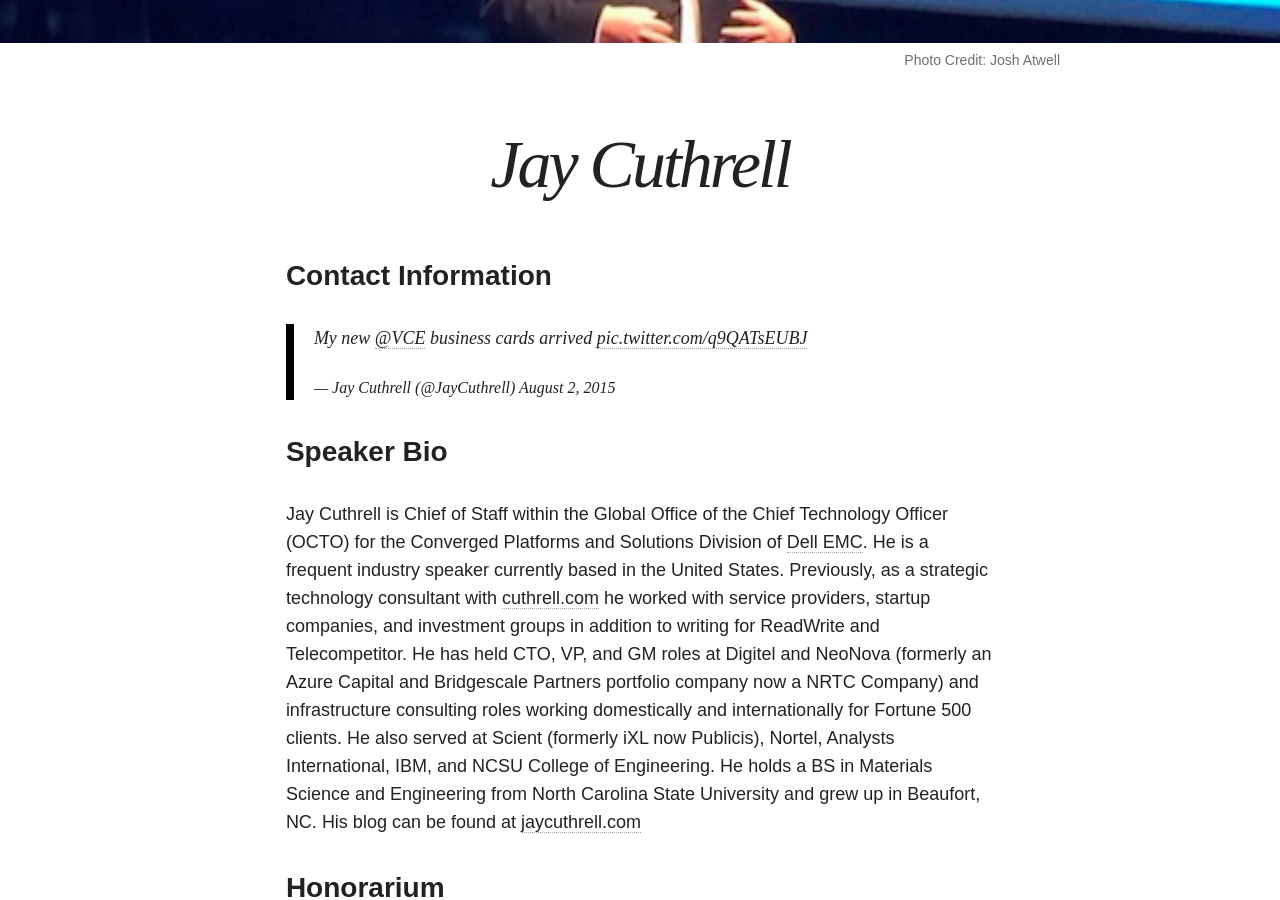
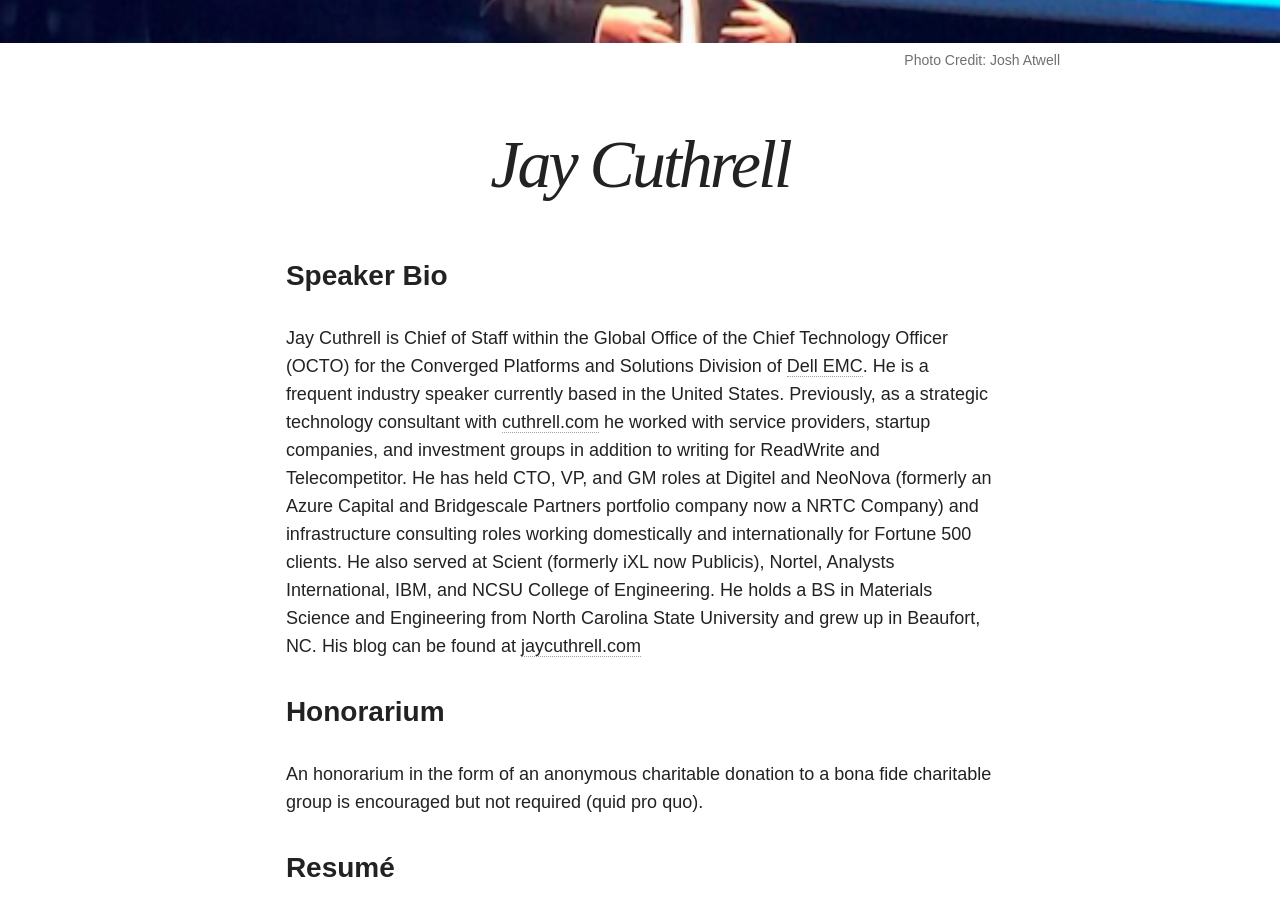
Before and after one commit to nsshommo/jaycuthrell.github.io, a Jekyll site: the page built from index.md, in a window 1280 px wide and 900 px high, scrolled down 483 px. Built offline with Jekyll 4.4.1, drawn with Linux system fonts in a browser that asks for light colours; nearby versions of some CDN libraries; comment, search, counter and statistics services are not loaded.

Commit message:
removing VCE references

```diff
--- a/index.md
+++ b/index.md
@@ -6,11 +6,6 @@ image:
   credit: Josh Atwell
   creditlink: https://twitter.com/josh_atwell
 ---
-### Contact Information
-
-<blockquote class="twitter-tweet" lang="en"><p lang="en" dir="ltr">My new <a href="https://twitter.com/VCE">@VCE</a> business cards arrived <a href="http://t.co/q9QATsEUBJ">pic.twitter.com/q9QATsEUBJ</a></p>&mdash; Jay Cuthrell (@JayCuthrell) <a href="https://twitter.com/JayCuthrell/status/627899573449535492">August 2, 2015</a></blockquote>
-<script async src="//platform.twitter.com/widgets.js" charset="utf-8"></script>
-
 ### Speaker Bio
 
 Jay Cuthrell is Chief of Staff within the Global Office of the Chief Technology Officer (OCTO) for the Converged Platforms and Solutions Division of [Dell EMC](http://www.vce.com). He is a frequent industry speaker currently based in the United States. Previously, as a strategic technology consultant with <a href="http://cuthrell.com">cuthrell.com</a> he worked with service providers, startup companies, and investment groups in addition to writing for ReadWrite and Telecompetitor. He has held CTO, VP, and GM roles at Digitel and NeoNova (formerly an Azure Capital and Bridgescale Partners portfolio company now a NRTC Company) and infrastructure consulting roles working domestically and internationally for Fortune 500 clients. He also served at Scient (formerly iXL now Publicis), Nortel, Analysts International, IBM, and NCSU College of Engineering. He holds a BS in Materials Science and Engineering from North Carolina State University and grew up in Beaufort, NC. His blog can be found at <a href="http://jaycuthrell.com">jaycuthrell.com</a>
```
